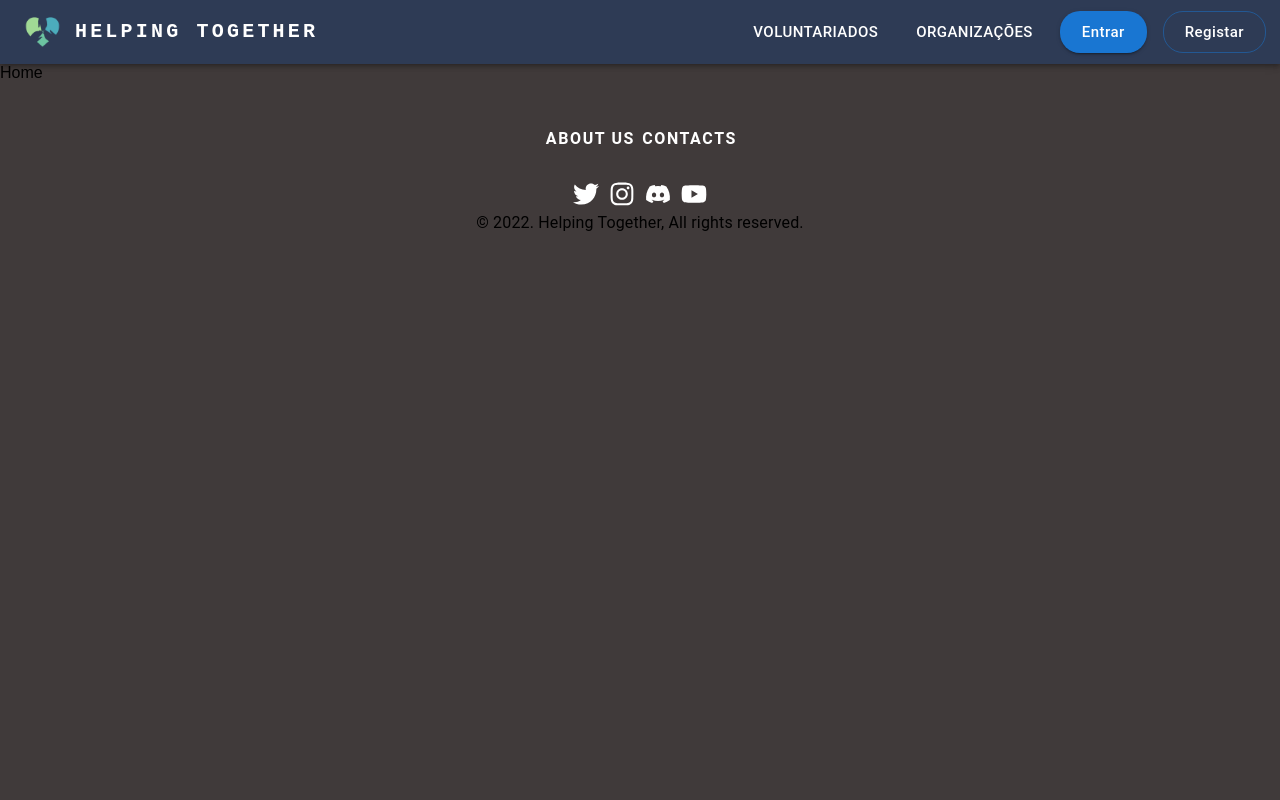
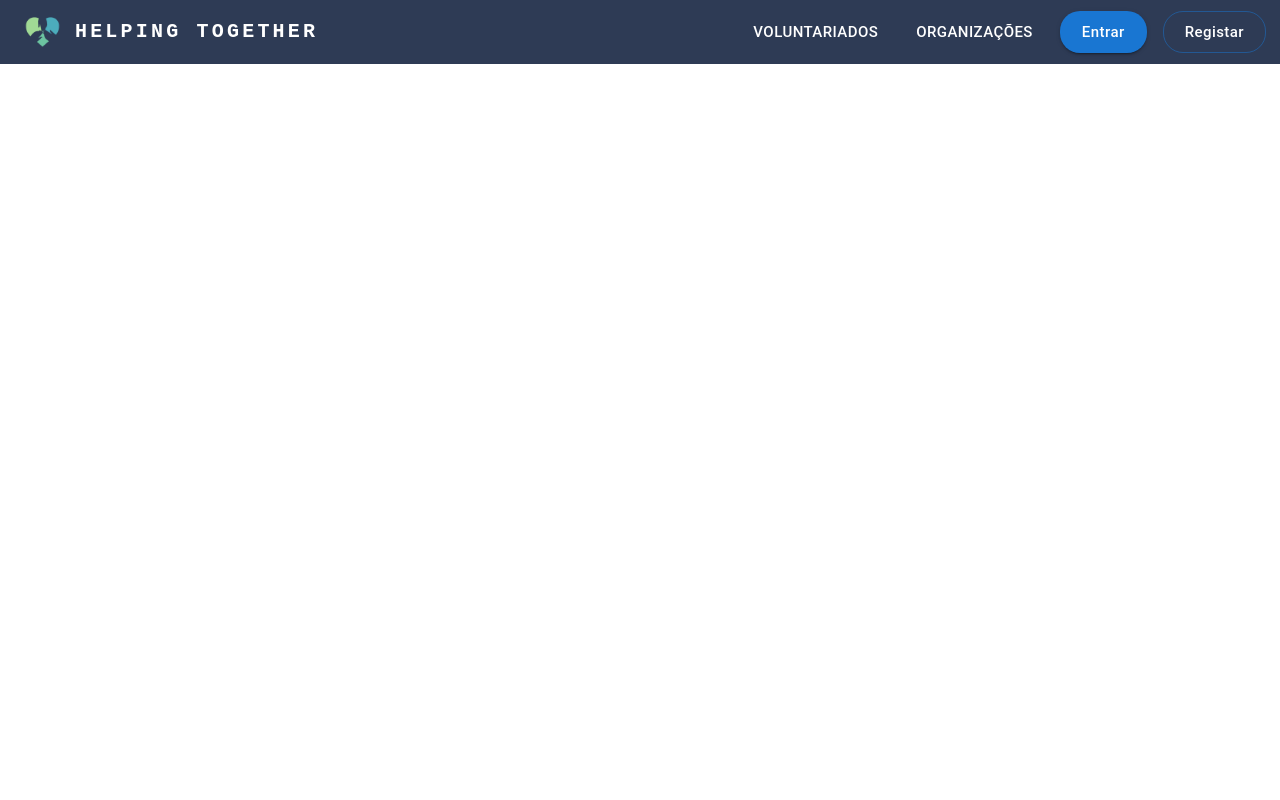
Before and after one commit to AfonsoBatista7/HelpingTogether, a React (Create React App) app: page / in a window 1280 px wide. Shown: the top 800 px of the page. Built offline with nearby package versions, Linux system fonts and the light colour scheme.

Commit message:
nomes packages

```diff
--- a/src/layout/layout.js
+++ b/src/layout/layout.js
@@ -1,6 +1,6 @@
 import React from "react";
-import Header from "../components/header/Header";
-import Footer from "../components/footer/Footer";
+import Header from "../components/Header/Header";
+import Footer from "../components/Footer/Footer";
 
 export default function Layout({ children }) {
     return (
--- a/src/pages/HomePage.js
+++ b/src/pages/HomePage.js
@@ -1,5 +1,14 @@
-function HomePage(){
-    return <div>Home</div>
+import style from "../components/SectionsProfile/Profiles.module.css"
+import { Pagination, Grid, Typography, Container, Divider } from "@mui/material";
+
+function HomePage() {
+    return (<div className={style.backgroundwhite}>
+        <div>
+            <Container style={{
+                height: 800
+            }}></Container>
+        </div>
+    </div>
+    );
 }
-
 export default HomePage;
--- a/src/pages/Organizacoes.js
+++ b/src/pages/Organizacoes.js
@@ -1,10 +1,9 @@
-import style from "../components/sectionsprofile/Profiles.module.css"
+import style from "../components/SectionsProfile/Profiles.module.css"
 import { Pagination, Grid, Typography, Container, Divider } from "@mui/material";
 
 function Organizacoes() {
     return (
         <div className={style.backgroundwhite}>
-            <div>
             <div>
                 <Container style={{
                     height: 80
@@ -39,7 +38,6 @@ function Organizacoes() {
 
             </div >
         </div>
-        </div>
     );
 }
 
--- a/src/pages/Perfil.js
+++ b/src/pages/Perfil.js
@@ -1,11 +1,10 @@
-import InfoProfile from "../components/sectionsprofile/InfoProfile";
-import style from "../components/sectionsprofile/Profiles.module.css"
+import InfoProfile from "../components/SectionsProfile/InfoProfile";
+import style from "../components/SectionsProfile/Profiles.module.css"
 import { Pagination, Grid, Typography, Container } from "@mui/material";
 
 function Perfil() {
     return (
         <div className={style.backgroundwhite}>
-            <div>
                 <div className={style.margins}>
                     <Container style={{
                         height: 80
@@ -16,21 +15,12 @@ function Perfil() {
                     <Container style={{
                         height: 700
                     }}></Container>
-                    <Grid
-                        container
-                        direction="row"
-                        alignItems="center"
-                        justifyContent="center"
-                    >
-                        <Pagination count={10} />
-                    </Grid>
                     <Container style={{
                         height: 50
                     }}></Container>
 
                 </div >
             </div>
-        </div>
     );
 }
 
--- a/src/pages/Voluntariados.js
+++ b/src/pages/Voluntariados.js
@@ -1,10 +1,9 @@
-import style from "../components/sectionsprofile/Profiles.module.css"
+import style from "../components/SectionsProfile/Profiles.module.css"
 import { Pagination, Grid, Typography, Container, Divider } from "@mui/material";
 
 function Voluntariados() {
     return (
         <div className={style.backgroundwhite}>
-            <div>
             <div>
                 <Container style={{
                     height: 80
@@ -39,7 +38,6 @@ function Voluntariados() {
 
             </div >
         </div>
-        </div>
     );
 }
 
```
Lines whose indentation alone changed are shown as unchanged.
